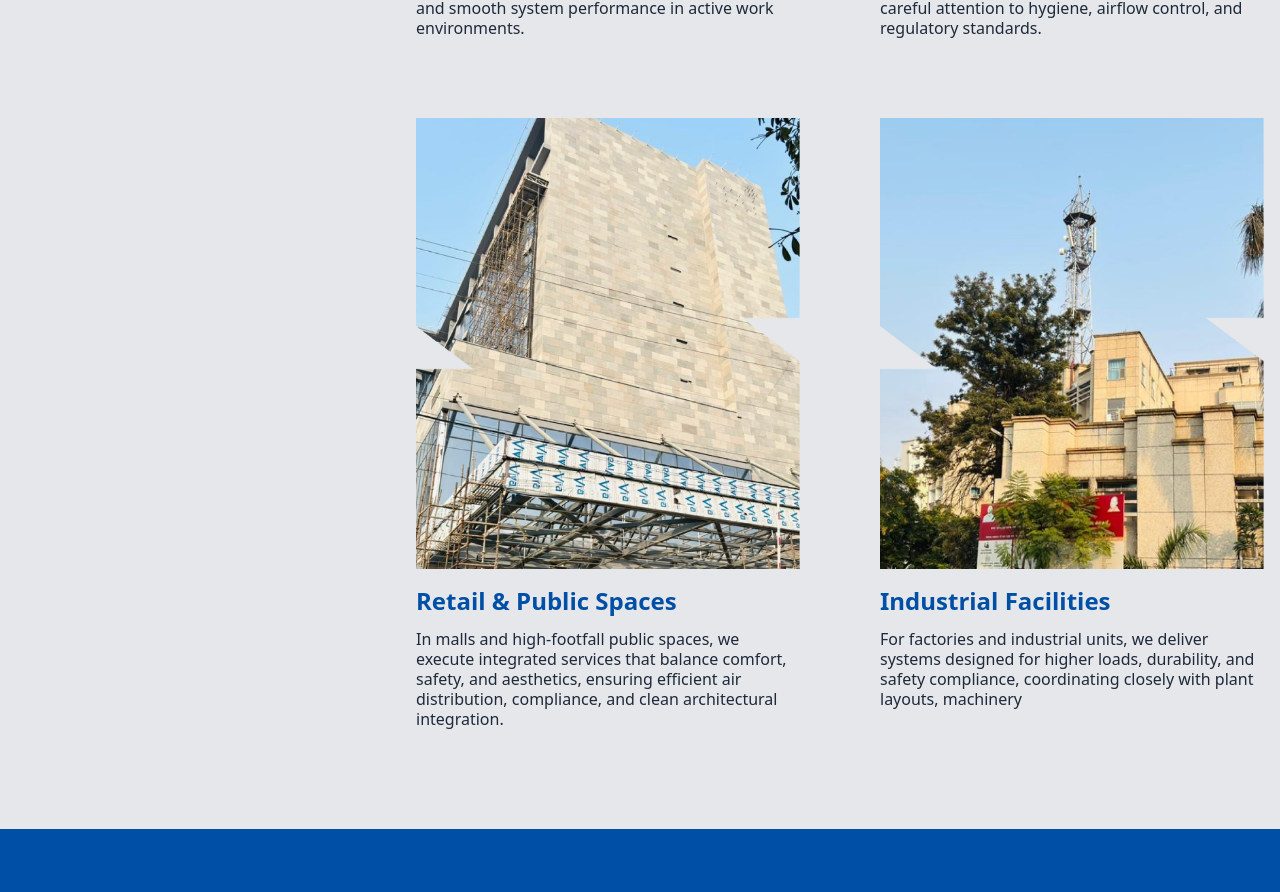
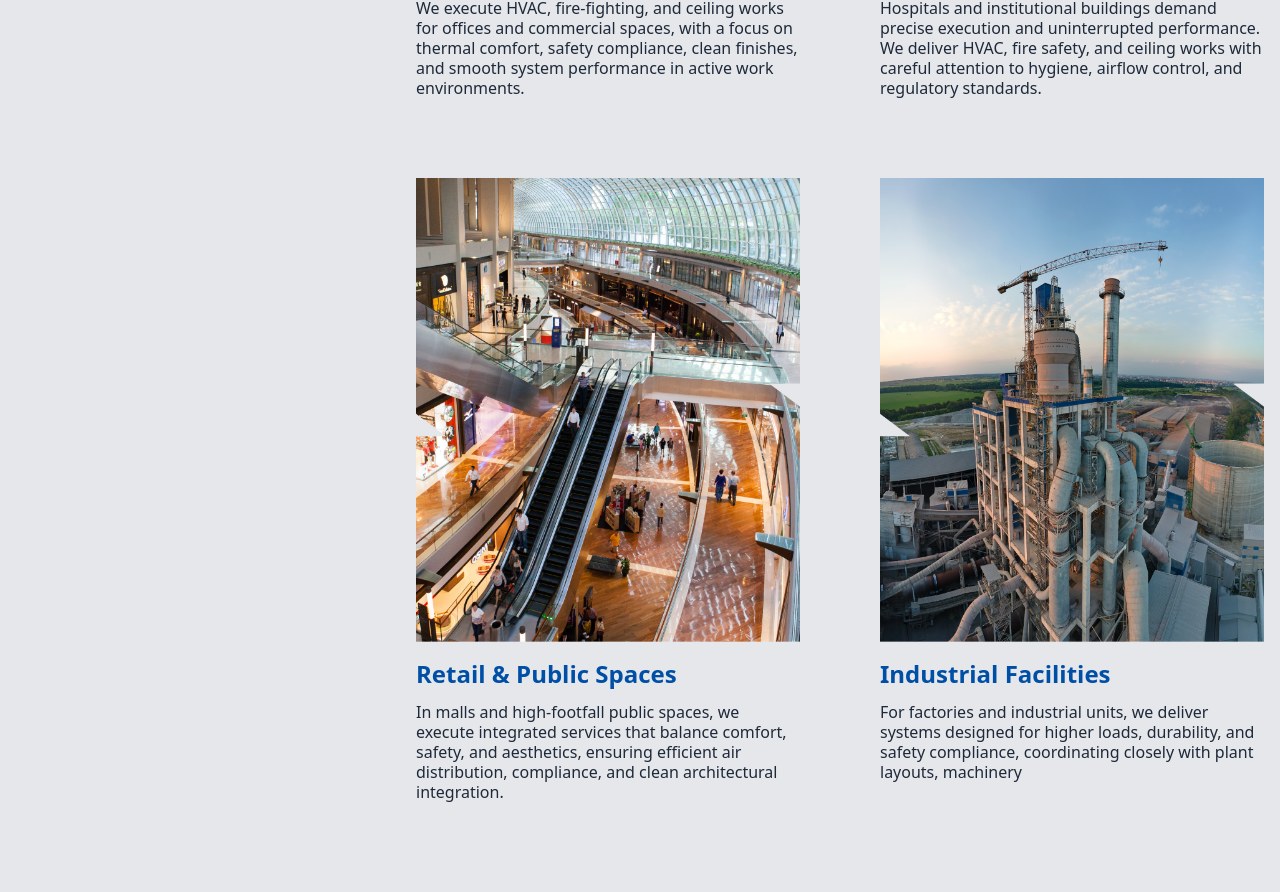
Before and after one commit to abdullahkhan88/HiraAirTech, a React (Vite) app: page /industries in a window 1280 px wide. Shown: the part 1059-1951 px from the top of the page. Built offline with nearby package versions, Linux system fonts and the light colour scheme.

Commit message:
image fix

```diff
--- a/src/Pages/Client/Industries.jsx
+++ b/src/Pages/Client/Industries.jsx
@@ -1,7 +1,7 @@
-import mall from '../../assets/IndustriesAssets/Asset-30.png';
+import mall from '../../assets/IndustriesAssets/Mall.png';
 import commericial from '../../assets/IndustriesAssets/Commercial.png';
 import hospital from '../../assets/IndustriesAssets/Hospital.png';
-import industrial from '../../assets/IndustriesAssets/Asset-32.png';
+import industrial from '../../assets/IndustriesAssets/industrial.png';
 
 const Industries = () => {
   const data = [
@@ -77,13 +77,13 @@ const Industries = () => {
           </div>
 
           {/* Cards */}
-          <div className="grid grid-cols-1 sm:grid-cols-2 gap-10 md:gap-20 place-items-center md:place-items-start">
+          <div className="grid grid-cols-1 sm:grid-cols-2 gap-10 md:gap-12 lg:gap-20 place-items-center md:place-items-start">
             {data.map((item, index) => (
               <div key={index} className="max-w-sm">
                 <img
                   src={item.img}
                   alt={item.title}
-                  className="w-full h-auto object-cover"
+                  className="w-full h-auto md:h-[58vh] object-cover"
                 />
 
                 <h3 className="text-2xl font-semibold text-[#004FA6] mt-4">
```
Also changed, not shown: src/assets/IndustriesAssets/Industrial.png (added).
